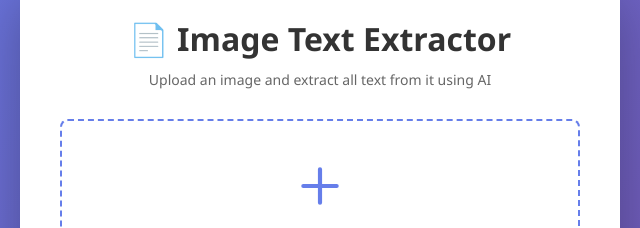
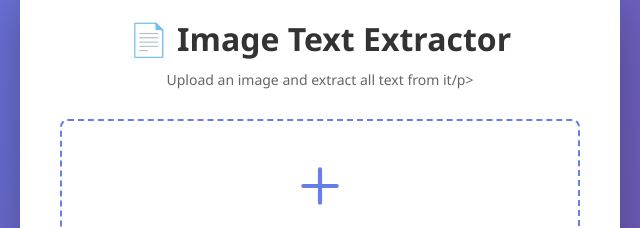
Before and after one commit to Pankajbhagchandani/toll-management-api, a website: page public/index.html in a window 1280 px wide. Shown: the part 148-376 px from the top of the page, 320-960 px from the left. Drawn offline with Linux system fonts and the light colour scheme.

Commit message:
updated index.html

```diff
--- a/public/index.html
+++ b/public/index.html
@@ -263,7 +263,7 @@
 <body>
     <div class="container">
         <h1>📄 Image Text Extractor</h1>
-        <p class="subtitle">Upload an image and extract all text from it using AI</p>
+        <p class="subtitle">Upload an image and extract all text from it/p>
 
         <div class="error" id="errorMsg"></div>
 
```
